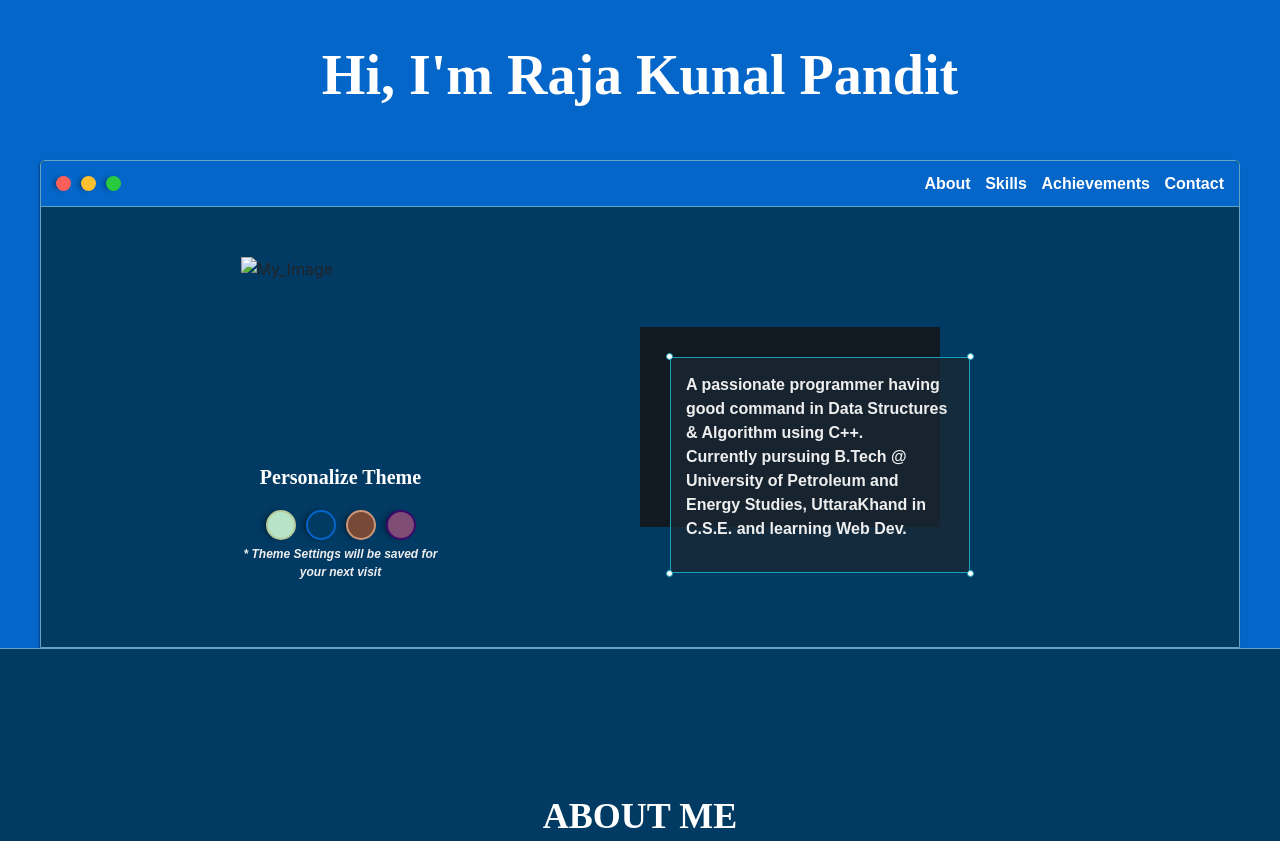
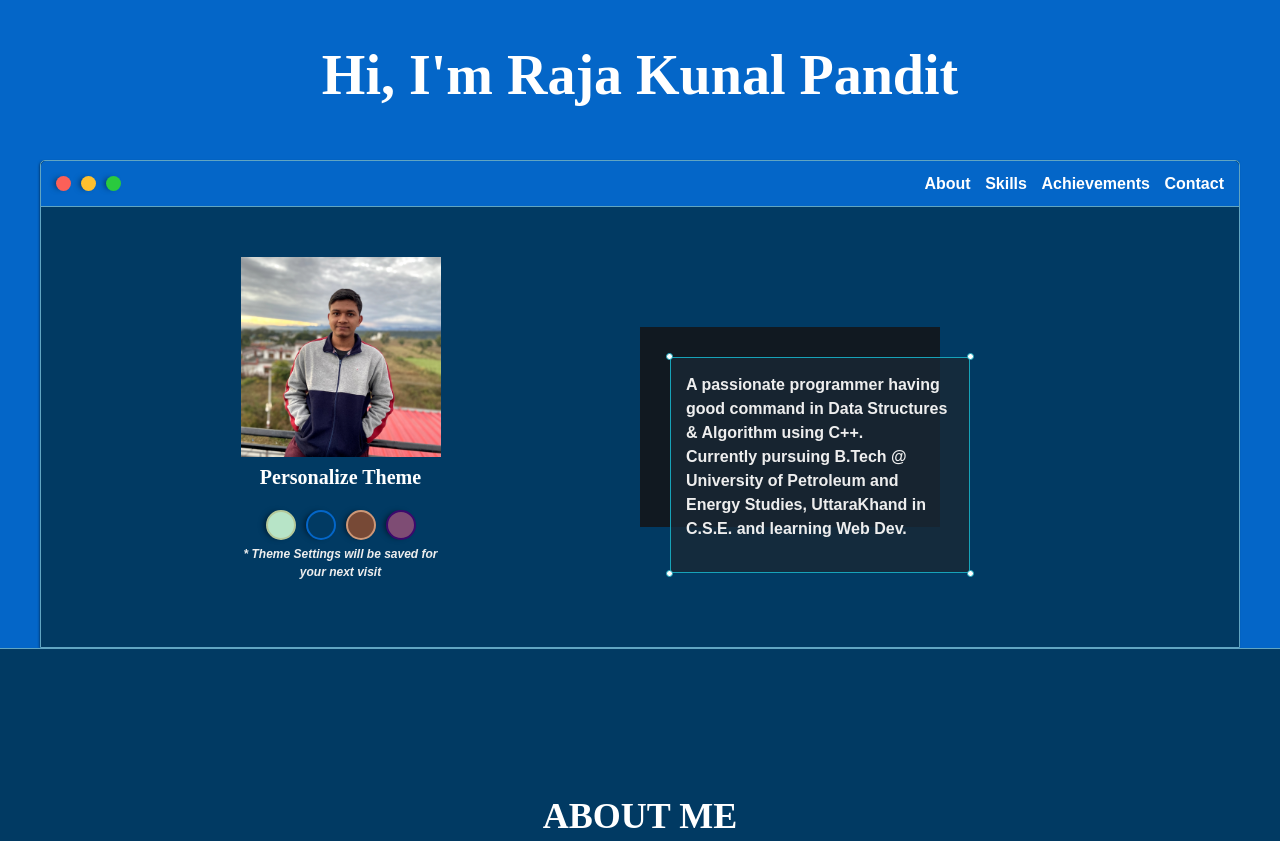
Before and after one commit to RajaKunalPandit1/RajaKunalPandit1.github.io, a plain HTML site: page index.html in a window 1280 px wide. Shown: the top 841 px of the page. Drawn offline with nearby package versions, Linux system fonts and the light colour scheme; a web font is replaced by a local one.

Commit message:
Update index.html

```diff
--- a/index.html
+++ b/index.html
@@ -49,7 +49,7 @@
                 <!-- Intro-Main-Content Starts -->
 
                 <div class="left-column">
-                    <img id="profile_pic" src="RajaKunalPandit1/RajaKunalPandit1.github.io/my_image/my_img_2.jpg" alt="My_Image">
+                    <img id="profile_pic" src="my_image/my_img_2.jpg" alt="My_Image">
                     <h5 style="text-align: center; line-height: 0;">Personalize Theme</h5>
 
                     <div id="theme-options-wrapper">
```
